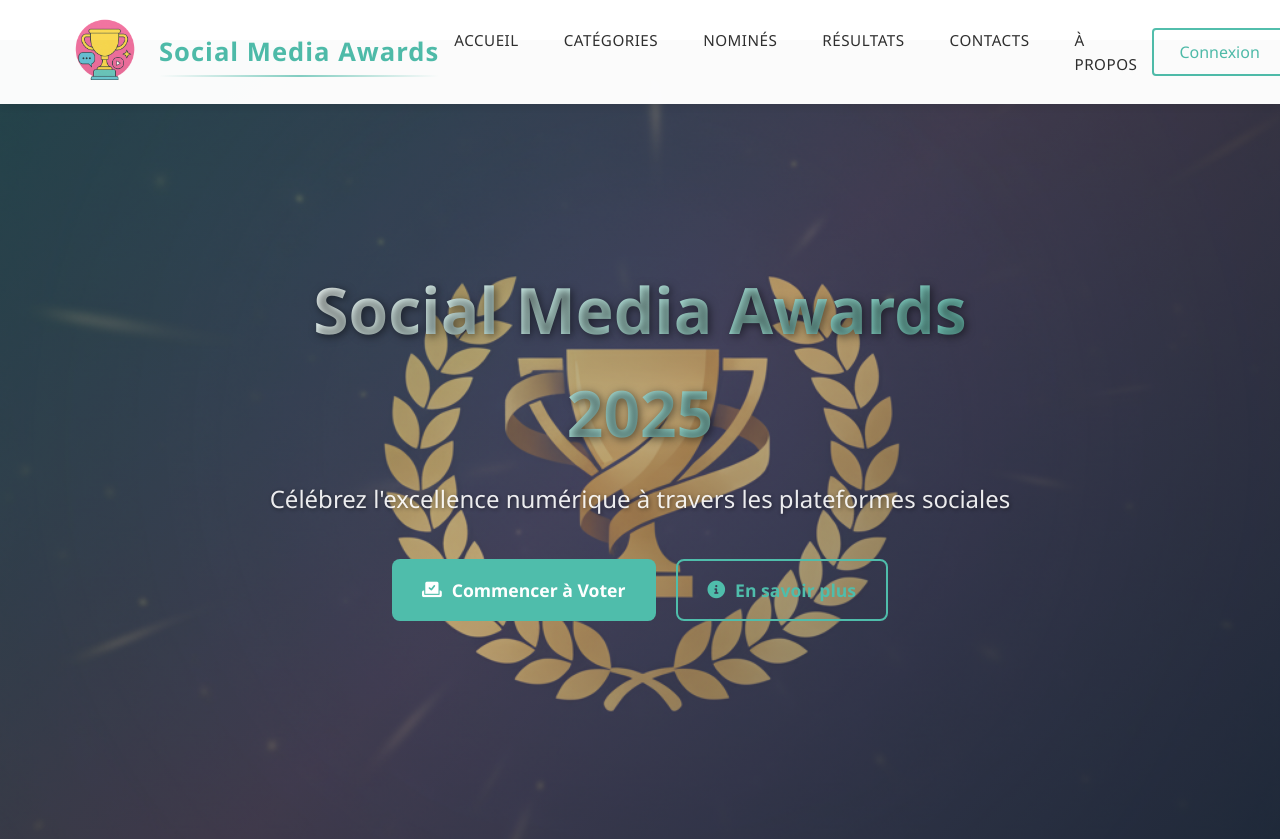
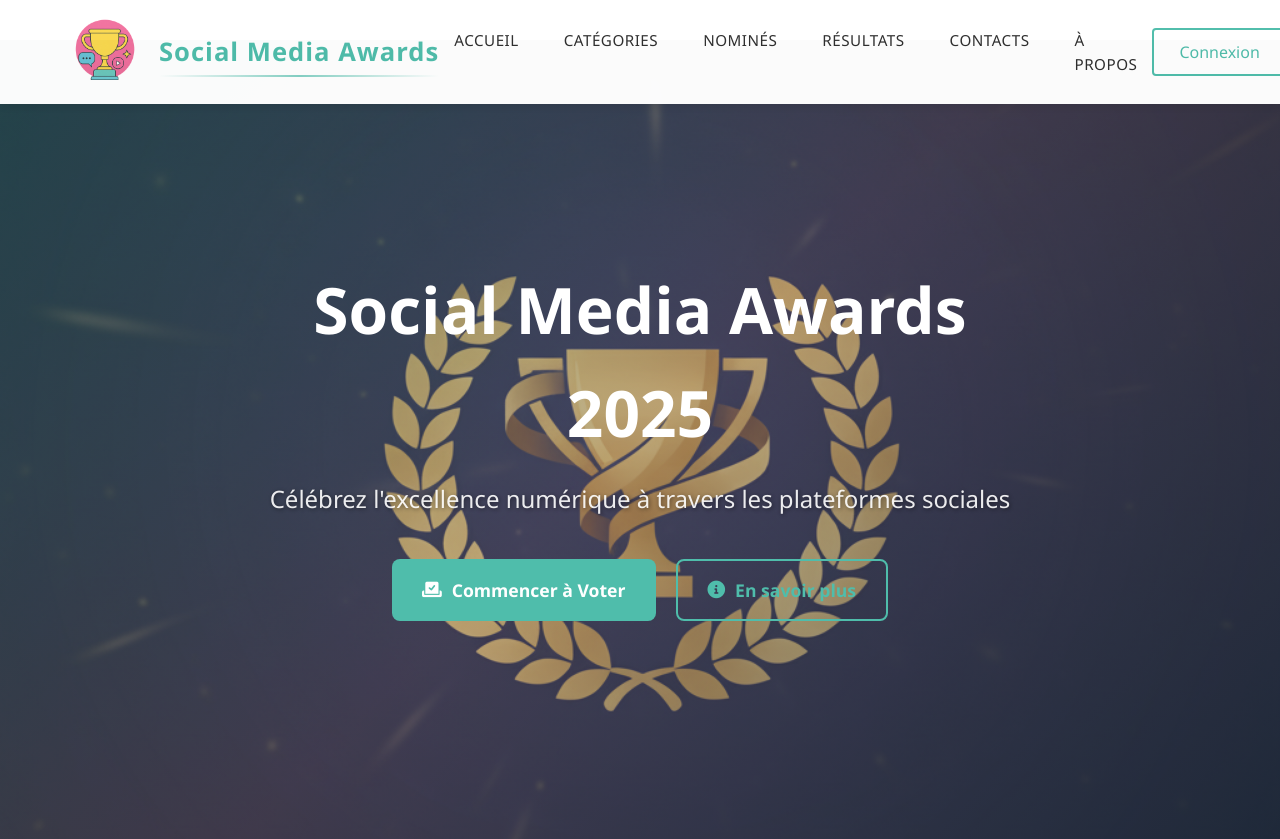
Before and after one commit to Wendy-Patricia/Social-Media-Awards-, a PHP site: page / in a window 1280 px wide. Shown: the top 839 px of the page. Run offline with PHP 8.4, Linux system fonts and the light colour scheme.

Commit message:
fix le style de la page d'accueil

```diff
--- a/assets/css/index.css
+++ b/assets/css/index.css
@@ -1,6 +1,3 @@
-/*STYLES POUR LA PAGE D'ACCUEIL - SOCIAL MEDIA AWARDS */
-
-/* Reset et configuration de base */
 * {
     margin: 0;
     padding: 0;
@@ -14,7 +11,7 @@ html, body {
     overflow-x: hidden;
 }
 
-/* Variables CSS pour la charte graphique */
+
 :root {
     --principal: #4FBDAB;
     --principal-dark: #45a999;
@@ -26,7 +23,7 @@ html, body {
     --light-gray: #f8f9fa;
 }
 
-/* Configuration générale du body */
+
 body {
     font-family: "Segoe UI", Tahoma, Geneva, Verdana, sans-serif;
     margin: 0;
@@ -37,7 +34,7 @@ body {
     position: relative;
 }
 
-/* Container principal */
+
 .main-content {
     padding: 0;
     min-height: calc(100vh - 160px);
@@ -50,12 +47,7 @@ body {
     padding: 0 20px;
 }
 
-/*  SECTION HERO BANNER - PLEINE LARGEUR SANS ESPACE */
 
-/**
- * Section Hero Banner principale sans marges latérales
- * @description Utilise une image de fond et compense l'espace du header fixe
- */
 .hero-banner {
     position: relative;
     width: 100vw;
@@ -112,10 +104,6 @@ body {
     font-size: 4rem;
     font-weight: bold;
     margin-bottom: 1rem;
-    text-shadow: 2px 2px 8px rgba(0, 0, 0, 0.5);
-    background: linear-gradient(135deg, #fff 0%, var(--principal) 100%);
-    -webkit-background-clip: text;
-    -webkit-text-fill-color: transparent;
     background-clip: text;
 }
 
--- a/index.php
+++ b/index.php
@@ -27,7 +27,7 @@
                                 <i class="fas fa-vote-yea"></i>
                                 Commencer à Voter
                             </a>
-                            <a href="#edition-info" class="btn-secondary">
+                            <a href="about.php" class="btn-secondary">
                                 <i class="fas fa-info-circle"></i>
                                 En savoir plus
                             </a>
```
Also changed, not shown: assets/css/header.css (+5 -8 lines).
